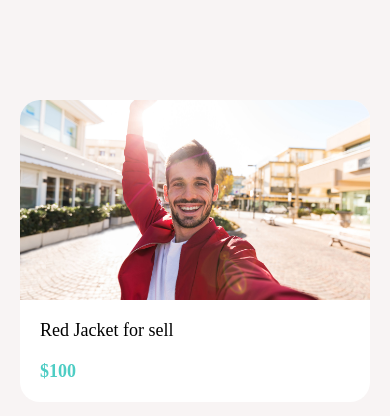
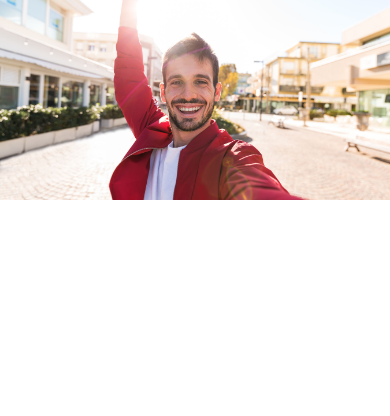
Before and after one commit to zahid2022skipq/ecommerceapp, a React Native app: screen / in a window 390 px wide. Shown: the top 416 px of the page. Built offline with nearby package versions, Linux system fonts and the light colour scheme.

Commit message:
Adding styles

```diff
--- a/App.js
+++ b/App.js
@@ -3,16 +3,18 @@ import { StyleSheet, Text, View } from "react-native";
 import ViewImageScreen from "./app/screens/ViewImageScreen";
 import WelcomeScreen from "./app/screens/WelcomeScreen";
 import Card from "./app/components/Card";
+import ListingComponentScreen from "./app/screens/ListingComponentScreen";
+
+// <View style={{ backgroundColor: "#f8f4f4", padding: 20, paddingTop: 100 }}>
+// <Card
+//   title="Red Jacket for sell"
+//   subTitle="$100"
+//   image={require("./app/assets/jacket.jpg")}
+// />
+// </View>
+
 export default function App() {
-  return (
-    <View style={{ backgroundColor: "#f8f4f4", padding: 20, paddingTop: 100 }}>
-      <Card
-        title="Red Jacket for sell"
-        subTitle="$100"
-        image={require("./app/assets/jacket.jpg")}
-      />
-    </View>
-  );
+  return <ListingComponentScreen />;
 }
 
 const styles = StyleSheet.create({});
```
